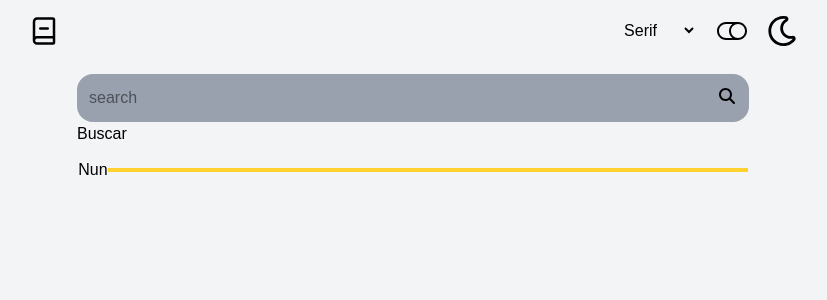
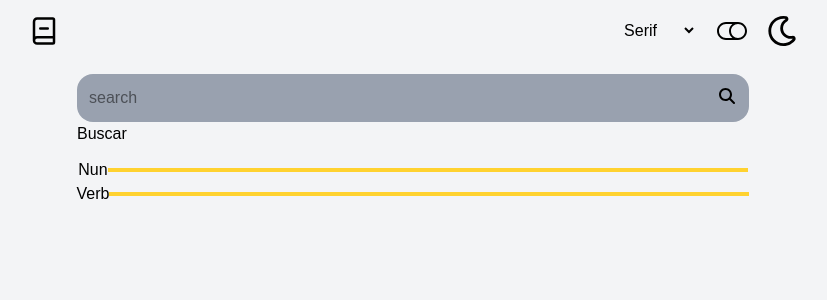
Before and after one commit to juan-arango35/dictionary-next, a Next.js app: page / in a window 1280 px wide. Shown: the top 300 px of the page, without its empty margins (227-1054 px from the left). Built offline with nearby package versions, Linux system fonts and the light colour scheme.

Commit message:
add synonyms component

```diff
--- /dev/null
+++ b/src/app/components/synonyms/Synonyms.tsx
@@ -0,0 +1,17 @@
+import { DictionaryResultsProps } from "../dictoriary/DictionaryResult"
+
+
+const Synonyms = ({results}: DictionaryResultsProps) => {
+    const synonyms = results[0].meanings[0].synonyms
+    console.log(synonyms, "synonyms")
+  return (
+    <div className="w-[40rem] flex mt-4">
+        <h1>Synonymos :</h1>
+        <ul className="">{synonyms.map(sin =>(
+            <li >{sin}</li>
+        ))}</ul>
+    </div>
+  )
+}
+
+export default Synonyms
--- a/src/app/page.tsx
+++ b/src/app/page.tsx
@@ -3,6 +3,7 @@ import HeaderComponent from "./components/ui/header/Header";
 import { WordResponse } from "./model/models";
 import DictionaryResult from "./components/dictoriary/DictionaryResult";
 import Meaning from "./components/Meaning/Meaning";
+import Synonyms from "./components/synonyms/Synonyms";
 
 interface PageProps {
   searchParams: {
@@ -55,6 +56,11 @@ export default async function Home({ searchParams }: PageProps) {
       </div>
       {result && <Meaning results={result} />}
 
+      <div>{result && <Synonyms results={result} />}</div>
+      <div className="flex items-center">
+        <h2 className="text-center">Verb</h2>
+        <span className="w-[40rem] h-1  bg-amber-300 flex"></span>
+      </div>
     </div>
   );
 }
```
